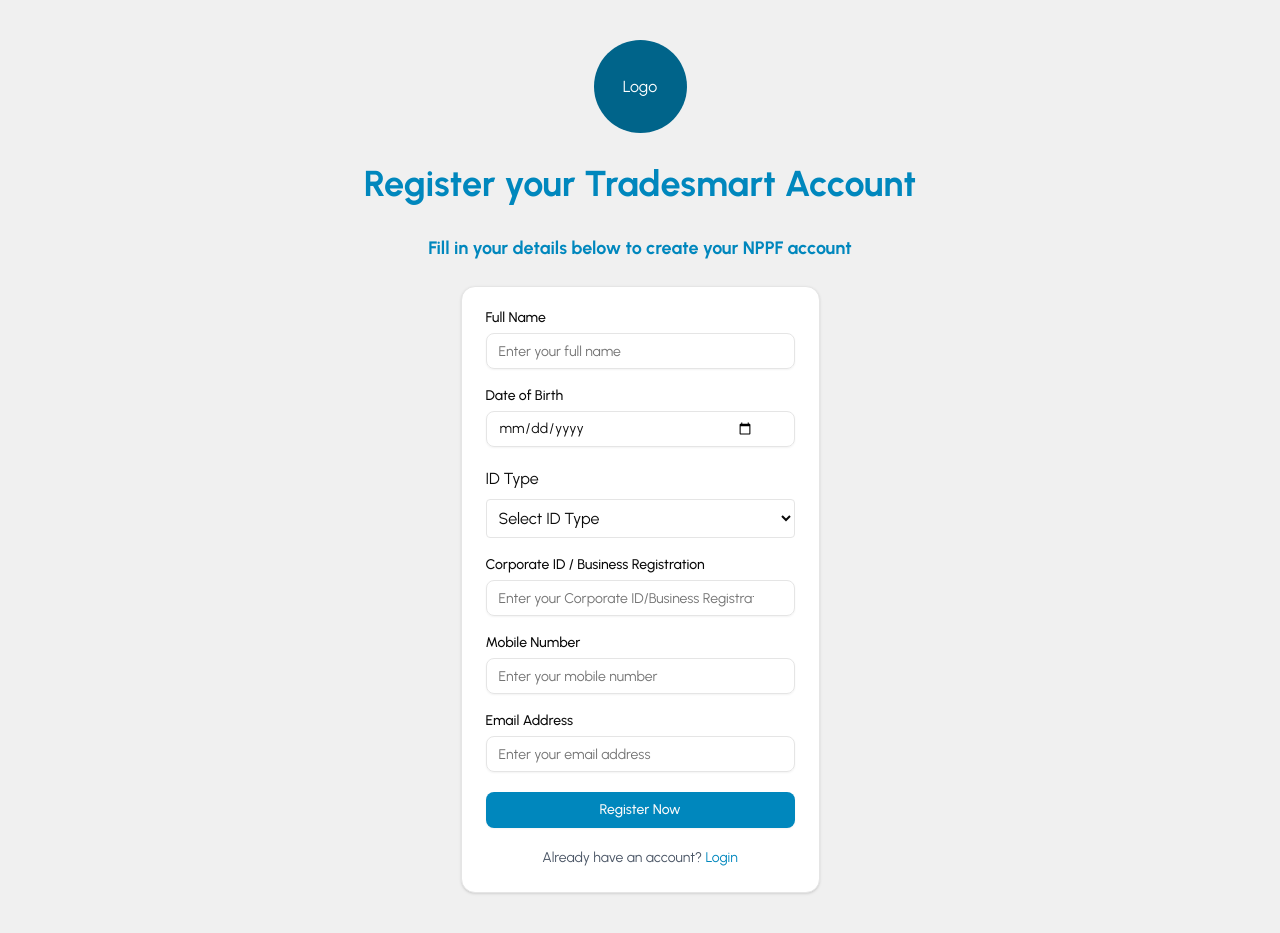
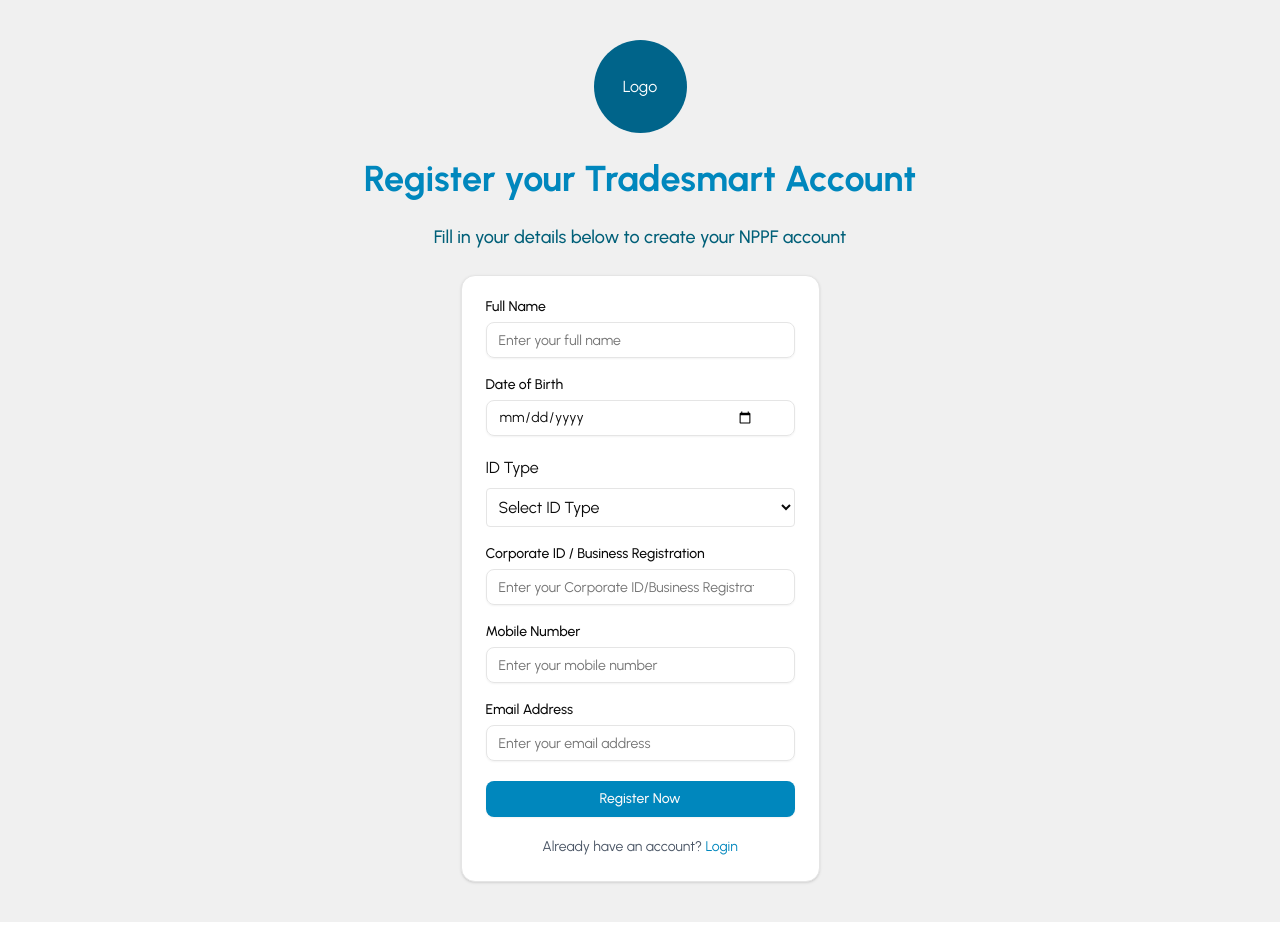
Before and after one commit to Ankita-Subedi/FrostProjectOne, a React (Vite) app: page / in a window 1280 px wide. Built offline with nearby package versions, Linux system fonts and the light colour scheme.

Commit message:
Minor CSS changes

```diff
--- a/src/pages/RegisterPage.tsx
+++ b/src/pages/RegisterPage.tsx
@@ -7,10 +7,10 @@
         <p className="rounded-full size-[93px] text-center flex justify-center items-center bg-secondary1 text-white">Logo</p>
       </div>
       <div>
-        <p className="text-primary1 text-[24px] font-bold text-center md:text-[36px]">Register your Tradesmart Account</p>
+        <p className="text-primary1 text-3xl font-bold text-center md:text-[36px]">Register your Tradesmart Account</p>
       </div>
       <div>
-        <p className="text-primary1 text-[12px] font-semibold text-center md:text-[18px]">Fill in your details below to create your NPPF account</p>
+        <p className="text-cyan-800 text-md font-semibold md:font-medium text-center md:text-[18px]">Fill in your details below to create your NPPF account</p>
       </div>
       <div className="">
         <Register/>
```
